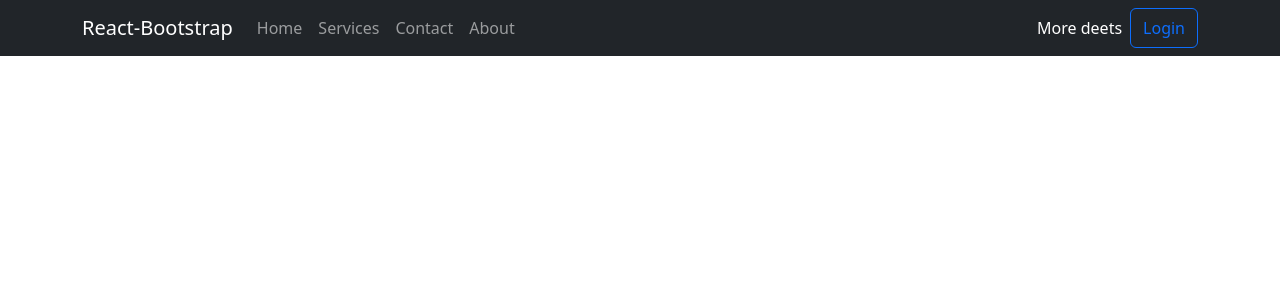
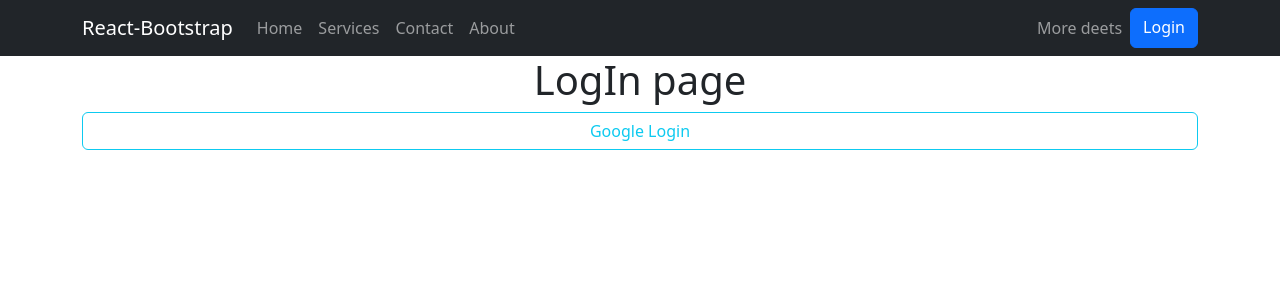
Before and after one commit to moshiur25524/body_building, a React (Create React App) app: page /login in a window 1280 px wide. Shown: the top 300 px of the page. Built offline with nearby package versions, Linux system fonts and the light colour scheme; no server answers.

Commit message:
Google Login is implemented with signout toogle

```diff
--- a/package.json
+++ b/package.json
@@ -12,6 +12,7 @@
     "react": "^18.2.0",
     "react-bootstrap": "^2.5.0",
     "react-dom": "^18.2.0",
+    "react-firebase-hooks": "^5.0.3",
     "react-router-dom": "^6.4.3",
     "react-scripts": "5.0.1",
     "web-vitals": "^2.1.4"
--- a/src/App.js
+++ b/src/App.js
@@ -7,6 +7,7 @@ import Header from './Pages/Shared/Header/Header';
 import Contact from './Pages/Contact/Contact';
 import Services from './Pages/Services/Services';
 import About from './Pages/About/About';
+import Login from './Pages/Login/Login';
 
 function App() {
   return (
@@ -17,6 +18,7 @@ function App() {
         <Route path='/services' element={<Services/>}/>
         <Route path='/contact' element={<Contact/>}/>
         <Route path='/about' element={<About/>}/>
+        <Route path='/login' element={<Login/>}/>
 
       </Routes>
     </div>
--- a/src/Pages/Login/Login.js
+++ b/src/Pages/Login/Login.js
@@ -1,9 +1,24 @@
 import React from 'react';
+import { Button } from 'react-bootstrap';
+import { Form } from 'react-router-dom';
+import { useSignInWithGoogle } from 'react-firebase-hooks/auth';
+import auth from '../../firebase.init';
+
 
 const Login = () => {
+
+    const [signInWithGoogle, user, loading, error] = useSignInWithGoogle(auth);
+    const googleSignIn = () =>{
+        signInWithGoogle()
+    }
     return (
-        <div>
+        <div className='container'>
             <h1>LogIn page</h1>
+            <div className="d-grid gap-2">
+                <Button onClick={googleSignIn} variant="outline-info" size="md">
+                    Google Login
+                </Button>
+            </div>
         </div>
     );
 };
--- a/src/Pages/Shared/Header/Header.js
+++ b/src/Pages/Shared/Header/Header.js
@@ -1,8 +1,16 @@
+import { signOut } from 'firebase/auth';
 import React from 'react';
 import { Button, Container, Nav, Navbar, NavDropdown } from 'react-bootstrap';
+import { useAuthState } from 'react-firebase-hooks/auth';
 import { NavLink } from 'react-router-dom';
+import auth from '../../../firebase.init';
 
 const Header = () => {
+    const [user, loading, error] = useAuthState(auth);
+
+    const logout = () => {
+        signOut(auth);
+      };
     return (
         <Navbar collapseOnSelect expand="lg" bg="dark" variant="dark">
             <Container>
@@ -17,8 +25,11 @@ const Header = () => {
 
                     </Nav>
                     <Nav>
-                        <Nav.Link as={NavLink} to='/login'>More deets</Nav.Link>
-                        <Button variant="outline-primary">Login</Button>
+                        <Nav.Link as={NavLink} to='/'>More deets</Nav.Link>
+                        {user ?
+                            <Button variant="outline-danger" onClick={logout}>SignOut</Button> :
+                            <Button as={NavLink} to='/login' variant="outline-primary">Login</Button>
+                        }
                     </Nav>
                 </Navbar.Collapse>
             </Container>
```
Also changed, not shown: src/Pages/Register/Register.js (+22 -3 lines), 1 other file (tests, documents, lock files or other folders).
